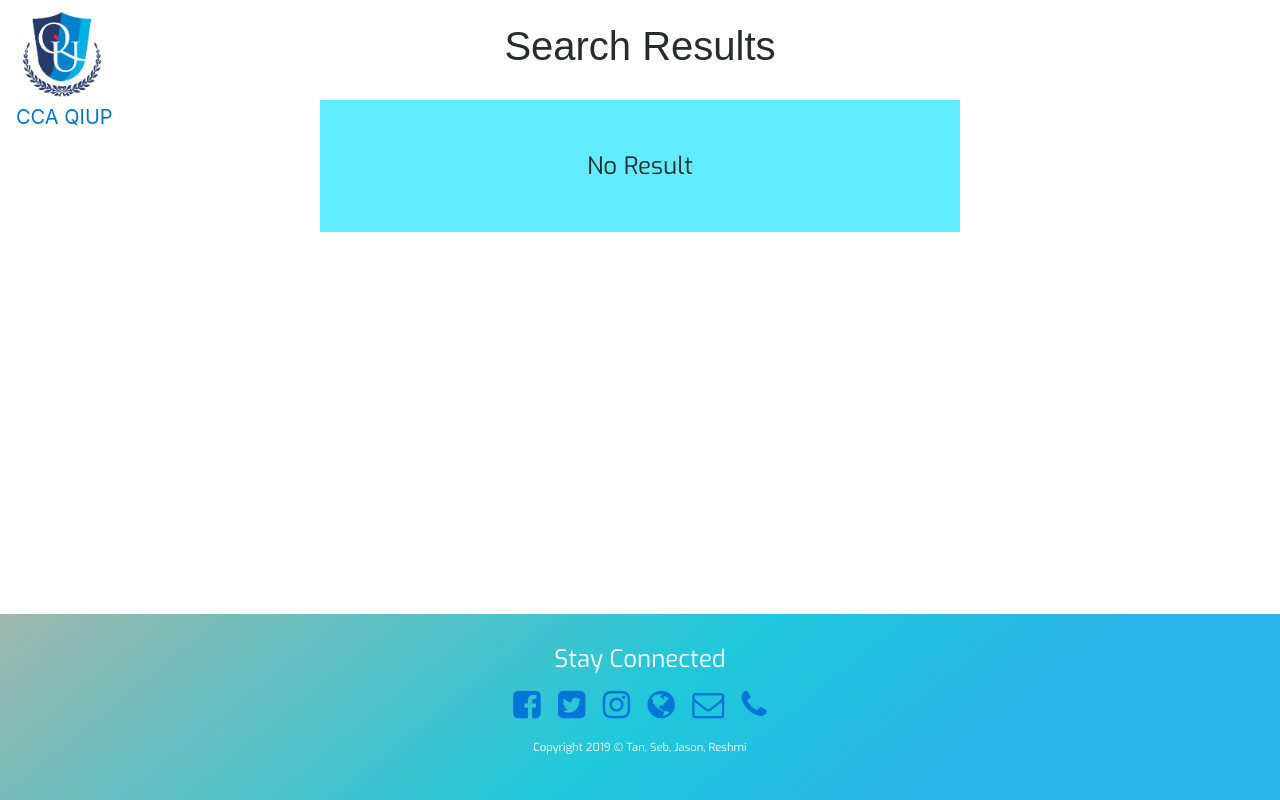
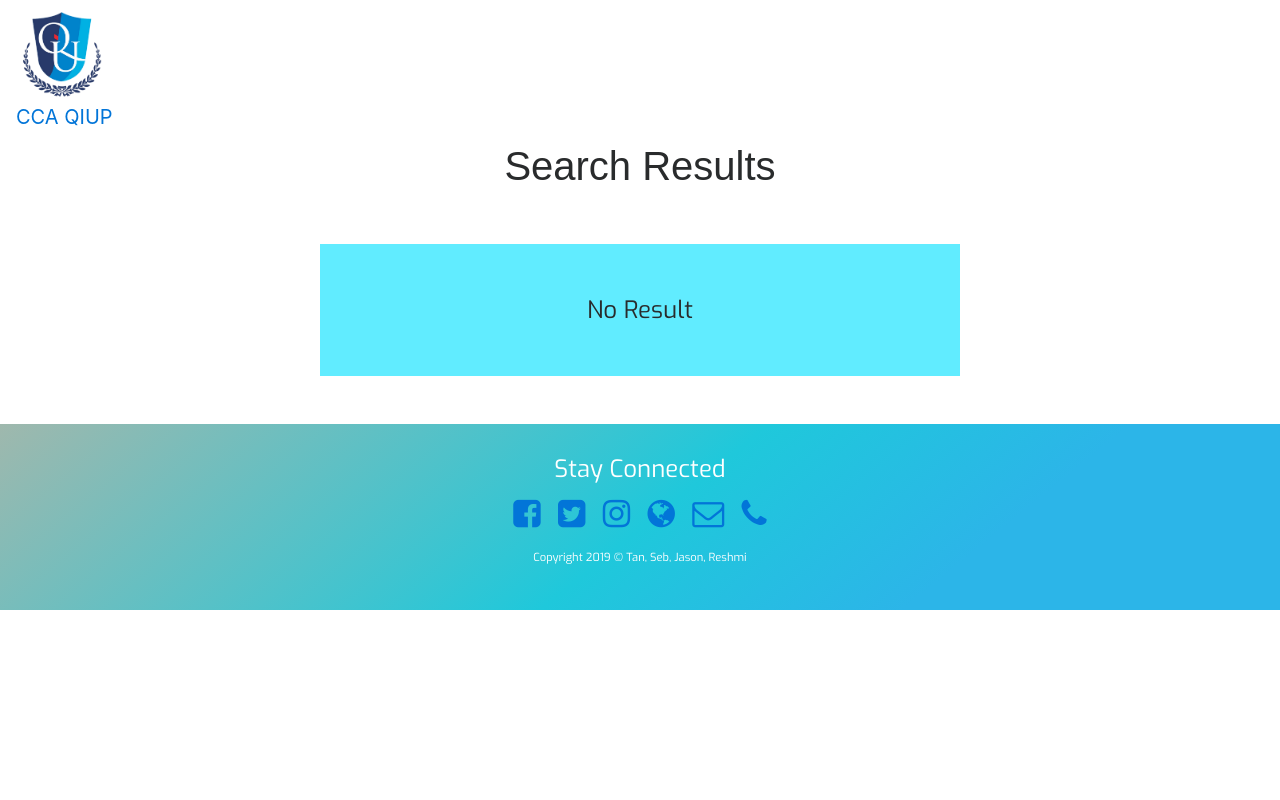
Before and after one commit to frostyseb/AWT-Assignment, a PHP site: page /AWT/search.php in a window 1280 px wide. Run offline with PHP 8.4, Linux system fonts and the light colour scheme; data that the repository does not hold is empty; some libraries are stand-ins or nearby versions.

Commit message:
Update search_page.css
Fixed footer problem

```diff
--- a/search.php
+++ b/search.php
@@ -22,7 +22,7 @@
 <?php include 'simpleNav.php';?>
 
 <body>
-	<br><h1 class='resultTitle'>Search Results</h1><br>
+	<br><br><br><br><br><br><h1 class='resultTitle'>Search Results</h1><br>
 
 	<?php
 
@@ -35,6 +35,8 @@
 	$flag = 0;
 
 	$xml = simplexml_load_file("clubs_societies.xml") or die("Error: Cannot create object");
+
+	echo "<br>";
 
 	foreach($xml->club as $name) {
 		if (stristr($query, substr($name, 0, $len))) {
--- a/src/css/search_page.css
+++ b/src/css/search_page.css
@@ -7,7 +7,6 @@ body {
 	box-sizing: border-box;
 	position: relative;
 	min-height: 100%;
-	padding-bottom: 80px;
 }
 
 .result{
@@ -43,7 +42,7 @@ body {
 	padding-bottom:1em;
 	text-align:center;
 	margin:0;
-	position:absolute;
+	position:relative;
 	bottom:0;
 }
 
```
